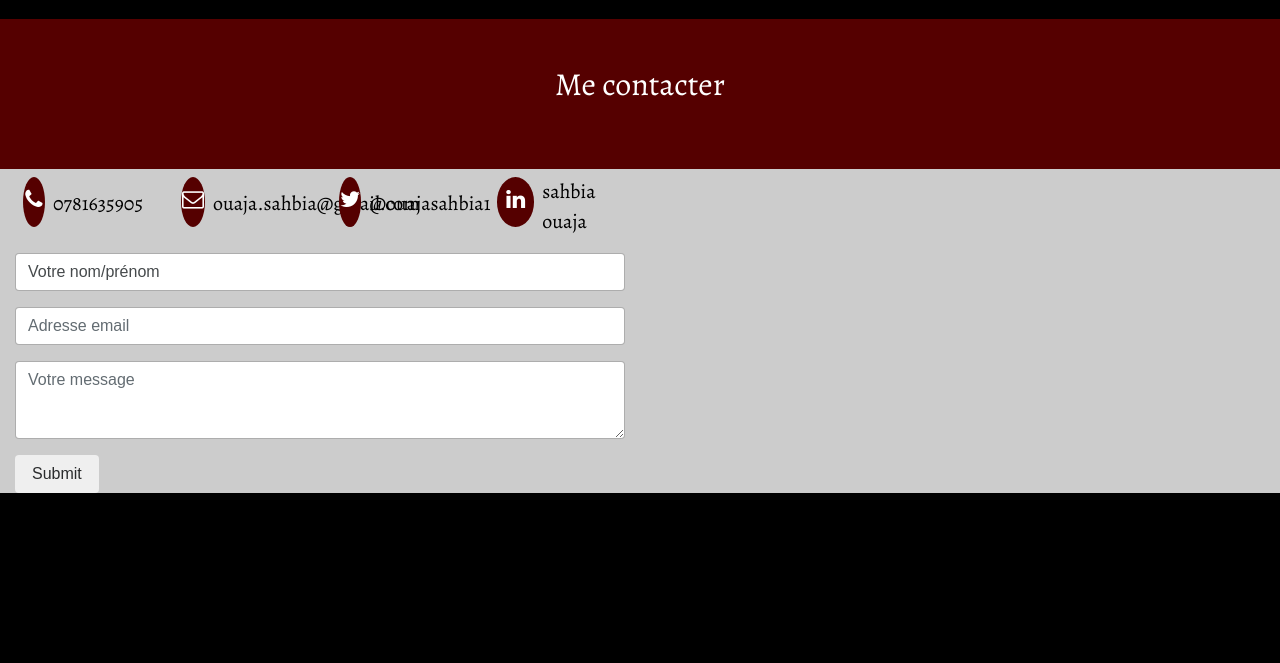
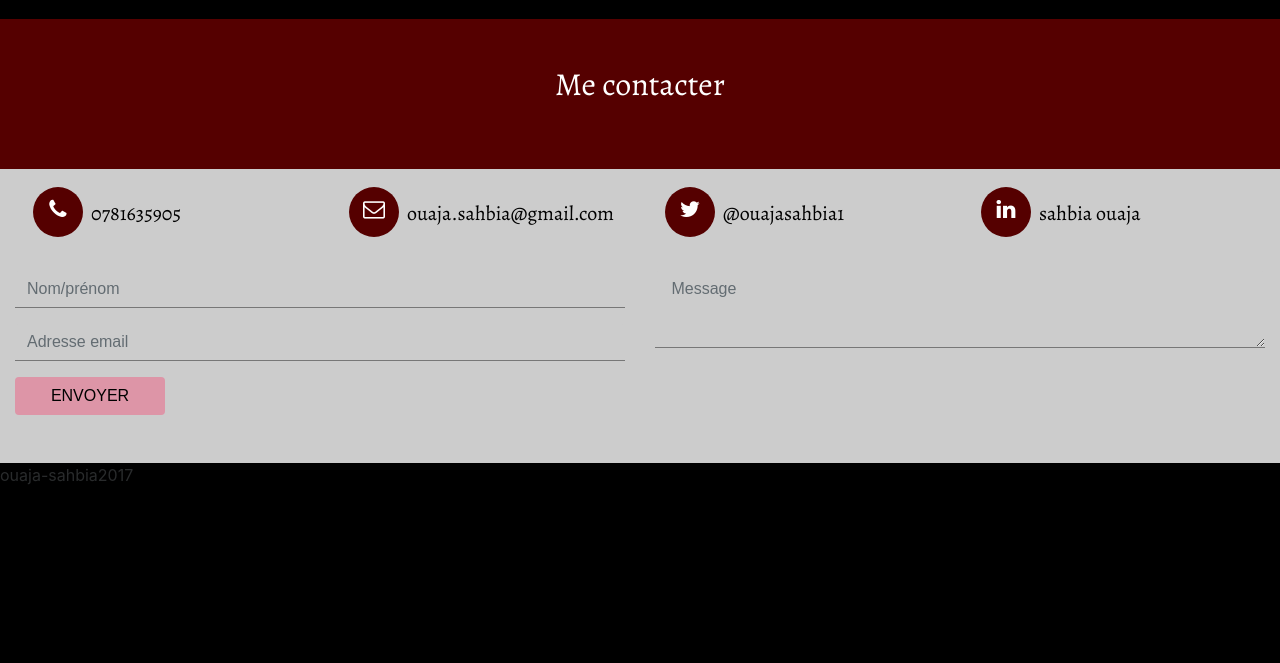
Before and after one commit to bettoumi/portfolio, a PHP site: page / in a window 1280 px wide. Shown: the part 1687-2350 px from the top of the page. Before the commit the page ends 2180 px from the top, so only its background shows below. Run offline with PHP 8.4, Linux system fonts and the light colour scheme; some web fonts are replaced.

Commit message:
style contact  section

```diff
--- a/css/main.css
+++ b/css/main.css
@@ -346,7 +346,10 @@ textarea {
     transition: all 0.8s;
     opacity:1;
 }
-                         /*---------------Style Competence section-----------------*/
+
+
+
+                         /*---------------Style Contact section-----------------*/
 
 
 
@@ -391,11 +394,72 @@ textarea {
 
 }
 
+                        /*---------------Style Formulaire section-----------------*/
+
+::-moz-placeholder
+{
+
+  font-size: 15px;
+   font-style: italic;
+
+ }
+ .formulaire .form-group
+ {
+    border-bottom:  1px solid rgb(119,119,119);
+ }
+.formulair .form-group input
+{
+   transition: all 0.9s ease-in-out;
+}
+.formulaire .btn
+{
+  background-color: rgb(221,149,167);
+  color: black;
+  width: 150px;
+  transition: all 1s ease-in;
+
+}
+.form-control
+{
+  background-color: rgb(204,204,204);
+  border:none;
+
+}
+.formulaire .form-group input:focus
+ {
+    transform: translate(-10px, -10px);
+    background-color: rgb(204,204,204);
+
+ }
+.formulaire .form-group textarea:focus
+ {
+    transform: translate(-10px, -10px);
+    background-color: rgb(204,204,204);
+
+ }
+
+
+.formulaire .form-group input:focus .form-group
+{
+
+  border-bottom: 1px solid  black;
+}
+.formulaire .btn:hover
+{
+  background-color: rgb(85,0,0);
+  color: white;
+}
+
 
 .footer-portfolio
 {
   background-color: black;
+  height: 200px;
 }
+
+
+
+
 
 
  /* ==========================================================================
@@ -425,6 +489,13 @@ textarea {
 
 }
 
+.reseau
+{
+  margin: 30px;
+
+}
+
+
 
  /* ==========================================================================
                         STYLE FOR DESKTOP
@@ -438,6 +509,12 @@ textarea {
    top:0%;
    padding: 0px 10px;
  }
+
+ .reseau
+{
+  margin: 10px;
+
+}
 
 }
 
--- a/index.html
+++ b/index.html
@@ -227,14 +227,14 @@
 
 
 
-  <section class="contact" id="contact">
+  <section class="contact pb-5" id="contact">
 
     <h2 class="text-center titrecontact pt-5 pb-5">Me contacter</h2>
     <div class="row ml-2 mr-2">
-         <article class="col-12 col-md-12 col-lg-6 reseau">
+         <article class="col-12 col-md-12 col-lg-12 reseau">
            <div class="row">
 
-              <div class="col-12 col-md-6 col-lg-3">
+              <div class="col-12 col-md-6 col-xl-3">
                 <div class="d-flex">
                     <div class="text-center icone ">
                           <a href="#"><i class="fa fa-phone" aria-hidden="true"></i>
@@ -245,7 +245,7 @@
                 </div>
 
               </div>
-            <div class="col-12 col-md-6 col-lg-3">
+            <div class="col-12 col-md-6 col-xl-3">
               <div class="d-flex">
                 <div class="text-center icone">
                    <a href="#"><i class="fa fa-envelope-o" aria-hidden="true"></i>
@@ -255,7 +255,7 @@
               </div>
             </div>
 
-            <div class="col-12 col-md-6 col-lg-3">
+            <div class="col-12 col-md-6 col-xl-3">
               <div class="d-flex">
                  <div class="icone text-center">
                       <a href="https://twitter.com/ouajasahbia1"><i class="fa fa-twitter"></i></a>
@@ -263,7 +263,7 @@
                   <span class="mb-3 mx-2 d-flex align-items-center element">@ouajasahbia1</span>
               </div>
             </div>
-            <div class="col-12 col-md-6 col-lg-3">
+            <div class="col-12 col-md-6 col-xl-3">
               <div class="d-flex">
                  <div class="text-center icone">
                        <a href="https://www.linkedin.com/feed/?trk="><i class="fa fa-linkedin"></i></a>
@@ -277,12 +277,13 @@
     </article>
 
 
-         <article class="col-12 col-md-12 col-lg-6 formulaire">
-             <form>
+     <article class="col-12 col-md-12 col-lg-12 formulaire">
+         <form >
+          <div class="row">
+               <div class="form-text col-12 col-md-12 col-lg-6">
                     <div class="form-group">
 
-
-                     <input class="form-control" type="text" value="Votre nom/prénom" id="nom-prenom">
+                          <input class="form-control" type="text" placeholder="Nom/prénom"  id="nom-prenom">
                      </div>
                       <div class="form-group">
 
@@ -290,14 +291,16 @@
 
                       </div>
 
-
-
+                </div>
+               <div class="form-text col-12 col-md-12 col-lg-6">
                     <div class="form-group">
 
-                    <textarea class="form-control" id="message" rows="3" placeholder="Votre message"></textarea>
+                            <textarea class="form-control" id="message" rows="3" placeholder=" Message"></textarea>
                     </div>
+                </div>
+            </div>
+         <button type="submit" class="btn">ENVOYER</button>
 
-         <button type="submit" class="btn">Submit</button>
    </form>
 </article>
 
@@ -308,18 +311,12 @@
 
 </section>
 
-  </section>
+
 
 
 <footer class="footer-portfolio">
-  <div class="icones row">
-              <div class="col-3 offset-3  mr-0 col-sm-3 col-lg-3">
+          <span>ouaja-sahbia2017</span>
 
-              </div>
-              <div class="col-3  offset-2 col-sm-3 ml-0 col-lg-3">
-
-              </div>
-          </div>
 </footer>
 
 
```
Lines whose indentation alone changed are shown as unchanged.
